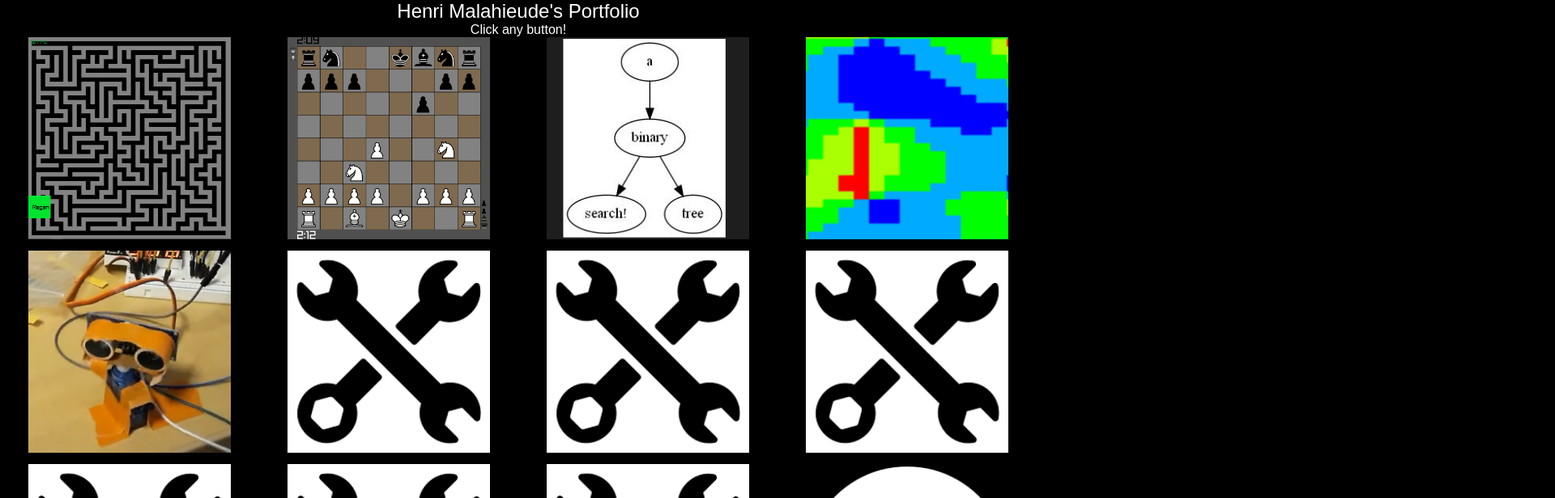
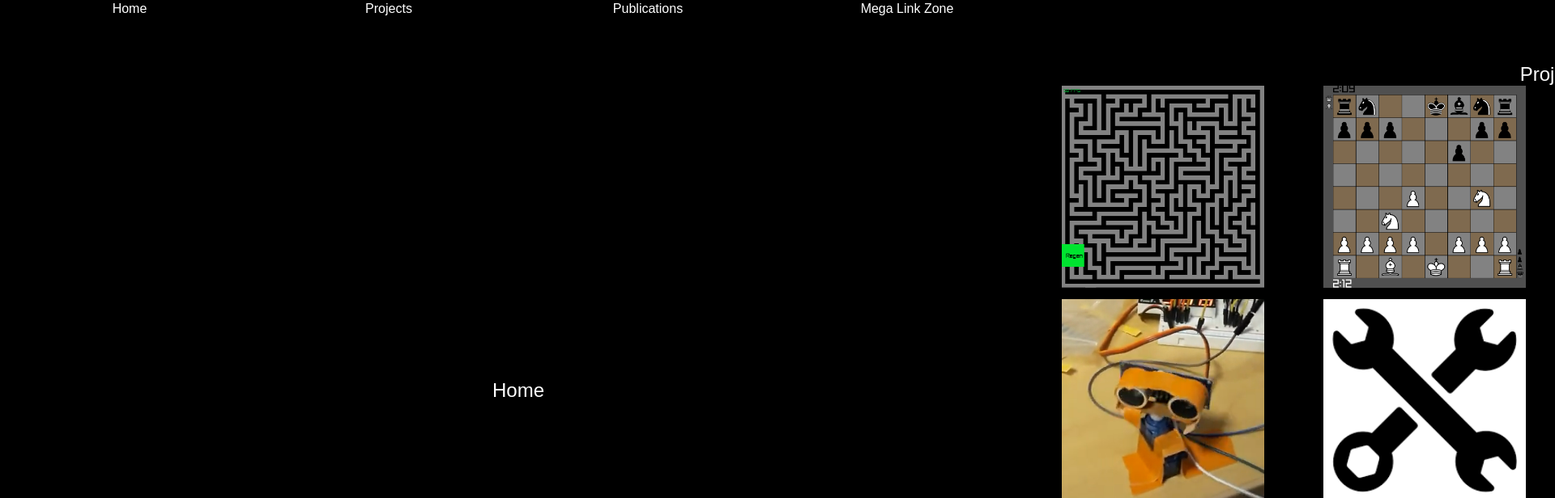
Before and after one commit to HenriMalahieude/HenriMalahieude.github.io, a Next.js app: page / in a window 1280 px wide. Shown: the top 616 px of the page at 81% size, 1920 px wide, since content can reach past the window. Built offline with nearby package versions, Linux system fonts and the light colour scheme.

Commit message:
Navbar, Tabbing Animation, Icon, Titles

```diff
--- a/pages/index.jsx
+++ b/pages/index.jsx
@@ -1,9 +1,10 @@
 import {useState} from 'react';
+import Head from 'next/head';
 
 function CreateProjectBox({link, image, alt, tooltip, kassign}){
 	return (
 		<div className = "box" key={kassign}>
-			<a href={link}>
+			<a href={link} key={kassign}>
 				<img src={image} alt={alt} />
 			</a>
 			{tooltip && <span className="tooltiptext">{tooltip}</span>}
@@ -15,10 +16,59 @@ function FillWithWIP(count){
 	let content = [];
 
 	for (let i = 0; i < count; i++){
-		content.push(<CreateProjectBox link = "https://github.com/HenriMalahieude" image = "wip.png" alt = "WIP" kassign={i}/>);
+		content.push(<CreateProjectBox link = "https://github.com/HenriMalahieude" image = "wip.png" alt = "WIP" key={String(i*10)}/>);
 	}
 
 	return content;
+}
+
+function ProjectGenerate(){
+	return (
+	<div className = "projectsContainer">
+		<CreateProjectBox kassign={"1"}
+			link = "https://henrimalahieude.github.io/VisualMazeGenerator/"
+			image = "VisualMazeGenerator.png"
+			alt = "Maze Playground"
+			tooltip="(Requires WebGL)"/>
+		<CreateProjectBox kassign={"2"}
+			link = "https://henrimalahieude.github.io/Chess/"
+			image = "ChessGame.png"
+			alt = "Chess Game"
+			tooltip="(Requires WebGL)"/>
+		<CreateProjectBox kassign={"3"}
+			link = "https://pkg.go.dev/github.com/HenriMalahieude/GoStructures"
+			image = "bst.png"
+			alt = "Structures Library for GoLang"/>
+		<CreateProjectBox kassign={"4"}
+			link = "https://henrimalahieude.github.io/GoPerlinNoise/"
+			image = "perlin.png"
+			alt = "Perlin Noise Generator"
+			tooltip = "(Requires WASM)"/>
+		<CreateProjectBox kassign={"5"}
+			link = "https://youtu.be/Z2UKC_wSfbI"
+			image = "radar.png"
+			alt = "Radar Embedded System Project"/>
+
+		{FillWithWIP(6)}
+
+		<div className = "box" key={"88"}>
+			<a href="https://github.com/HenriMalahieude">
+				<img className="invert" src="github.png" alt="My Github" />
+			</a>
+		</div>
+	</div>
+	);
+}
+
+function NavBar(){
+	return (
+		<nav className="anchored">
+			<div><a href="#Home">Home</a></div>
+			<div><a href="#Projects">Projects</a></div>
+			<div><a href="#Publications">Publications</a></div>
+			<div><a href="#Links">Mega Link Zone</a></div>
+		</nav>
+	);
 }
 
 export default function MainPage(){
@@ -26,44 +76,45 @@ export default function MainPage(){
 	//const [curTab, setCurTab] = useState();
 
 	return (
-		<>
-			<title>{"Henri Malahieude's Portfolio"}</title>
-			<header className="header">{"Henri Malahieude's Portfolio"}</header>
-			<header className="header2">Click any button!</header>
+		<div>
+			<Head>
+				<title>{"Henri Malahieude"}</title>
+				<link rel="shortcut icon" href='/favicon.ico' />
+			</Head>
+
 			<link rel="stylesheet" href="style.css"/>
-			<div className = "grid">
-				<CreateProjectBox
-					link = "https://henrimalahieude.github.io/VisualMazeGenerator/"
-					image = "VisualMazeGenerator.png"
-					alt = "Maze Playground"
-					tooltip="(Requires WebGL)"/>
-				<CreateProjectBox
-					link = "https://henrimalahieude.github.io/Chess/"
-					image = "ChessGame.png"
-					alt = "Chess Game"
-					tooltip="(Requires WebGL)"/>
-				<CreateProjectBox
-					link = "https://pkg.go.dev/github.com/HenriMalahieude/GoStructures"
-					image = "bst.png"
-					alt = "Structures Library for GoLang"/>
-				<CreateProjectBox
-					link = "https://henrimalahieude.github.io/GoPerlinNoise/"
-					image = "perlin.png"
-					alt = "Perlin Noise Generator"
-					tooltip = "(Requires WASM)"/>
-				<CreateProjectBox
-					link = "https://youtu.be/Z2UKC_wSfbI"
-					image = "radar.png"
-					alt = "Radar Embedded System Project"/>
+			<NavBar />
 
-				{FillWithWIP(6)}
-
-				<div className = "box">
-					<a href="https://github.com/HenriMalahieude">
-						<img className="invert" src="github.png" alt="My Github" />
-					</a>
+			<div className="allContainer">
+				<div className='tabContainer' id="Home"> <br/> </div>
+				<div className='tabContainer' id="Projects"> <br/> </div>
+				<div className='tabContainer' id="Publications"> <br/> </div>
+				<div className='tabContainer' id="Links"> <br/> </div>
+			</div>
+			{/*The above thing lets us move side to side*/}
+			<div className="allContainer">
+				<div className='tabContainer'>
+					<div className='justifier'>
+						<header className='header1'>Home</header>
+					</div>
+				</div>
+				<div className='tabContainer'>
+					<div className='justifier'>
+						<header className='header1'>Projects</header>
+						<ProjectGenerate/>
+					</div>
+				</div>
+				<div className='tabContainer'>
+					<div className='justifier'>
+						<header className='header1'>Publications</header>
+					</div>
+				</div>
+				<div className='tabContainer'>
+					<div className='justifier'>
+						<header className='header1'>Mega Link Zone</header>
+					</div>
 				</div>
 			</div>
-		</>
+		</div>
 	);
 }
--- a/public/style.css
+++ b/public/style.css
@@ -1,3 +1,7 @@
+html{
+	scroll-behavior: smooth !important;
+}
+
 body{
 	font-family: Arial;
 	margin:0;
@@ -6,34 +10,94 @@ body{
 	text-emphasis-color: white;
 	text-decoration-color: white;
 	color: white;
+	overflow-x: hidden;
 }
-.grid{
+
+.anchored{
+	position:fixed;
+	display:flex;
+	flex-direction: row;
+	top:0;
+	left:0;
+	width: 100%;
+}
+
+.anchored div{
+	float: left;
+	display:flex;
+	justify-content: center;
+	flex-basis: 25%;
+}
+
+.anchored a{
+	text-align: center;
+	text-decoration: none;
+	padding: 2px;
+	border-radius: 20%;
+	color: #fff;
+	margin: 0 1em;
+}
+
+.anchored a:hover{
+	background-color: #fff;
+	color:black;
+}
+
+.allContainer{
+	margin-top: 30px;
+	display:flex;
+	flex-direction: row;
+	flex-wrap: nowrap;
+	width:400%;
+	scroll-behavior: smooth;
+}
+
+.tabContainer{
+	display:flex;
+	flex-direction: column;
+	flex-basis:150%;
+	justify-content: center;
+}
+.justifier{
+	display:flex;
+	flex-direction: column;
+	justify-content: center;
+}
+
+.projectsContainer{
 	display:grid;
 	grid-template-columns: auto auto auto auto;
 	grid-template-rows: auto auto;
 	row-gap: 10px;
+	column-gap: 10px;
 }
+
 .box{
 	display: flex;
 	justify-content: center;
 	align-items: center;
 }
+
 img{
 	width: 250px;
 	height: 250px;
 	object-fit: cover;
 }
+
 img.invert{
 	filter: invert(1);
 }
-.header{
+
+.header1{
 	text-align: center;
 	font-size: 150%;
 }
+
 .header2{
 	text-align: center;
 	font-size: 100%;
 }
+
 .tooltiptext {
 	visibility: hidden;
 	width: 90px;
```
Also changed, not shown: 1 other file (tests, documents, lock files or other folders).
